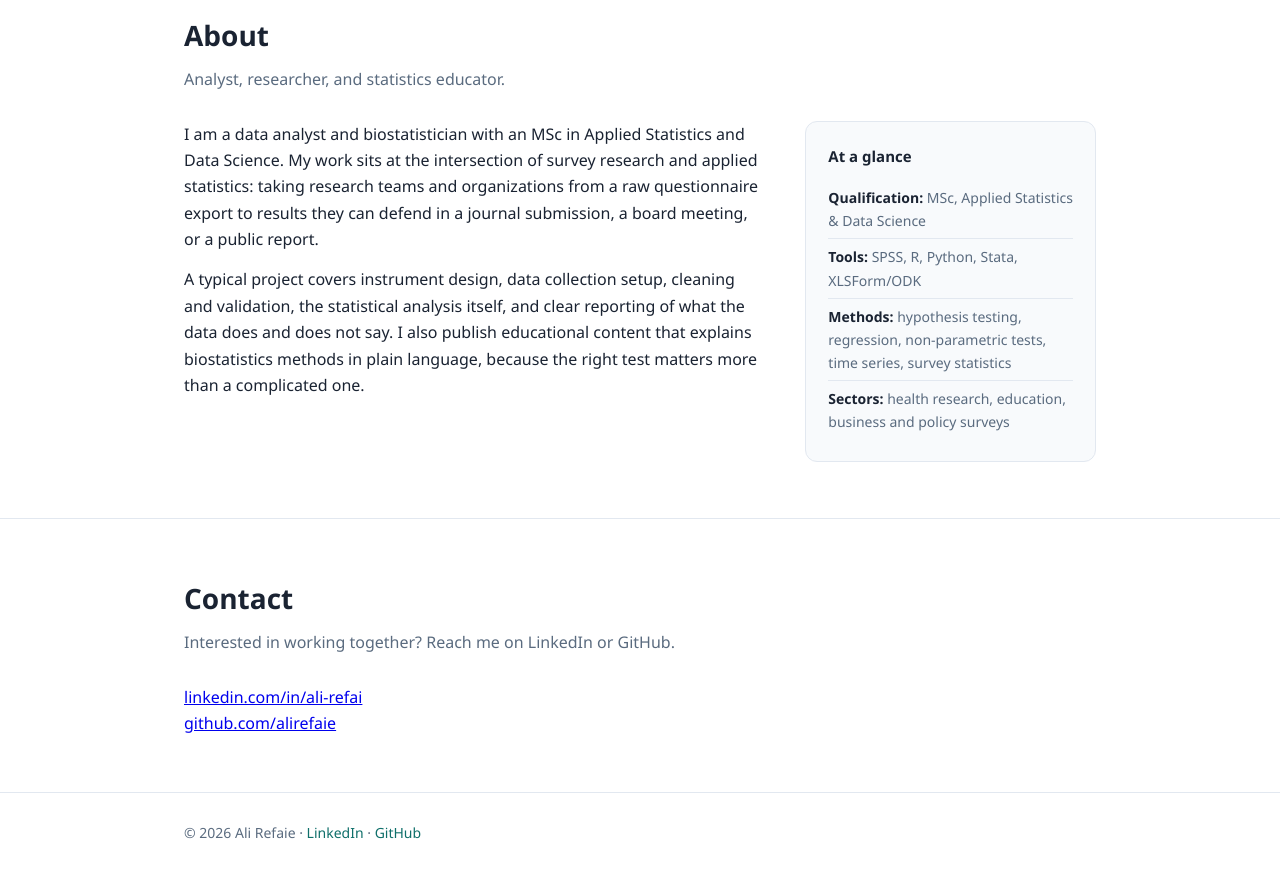
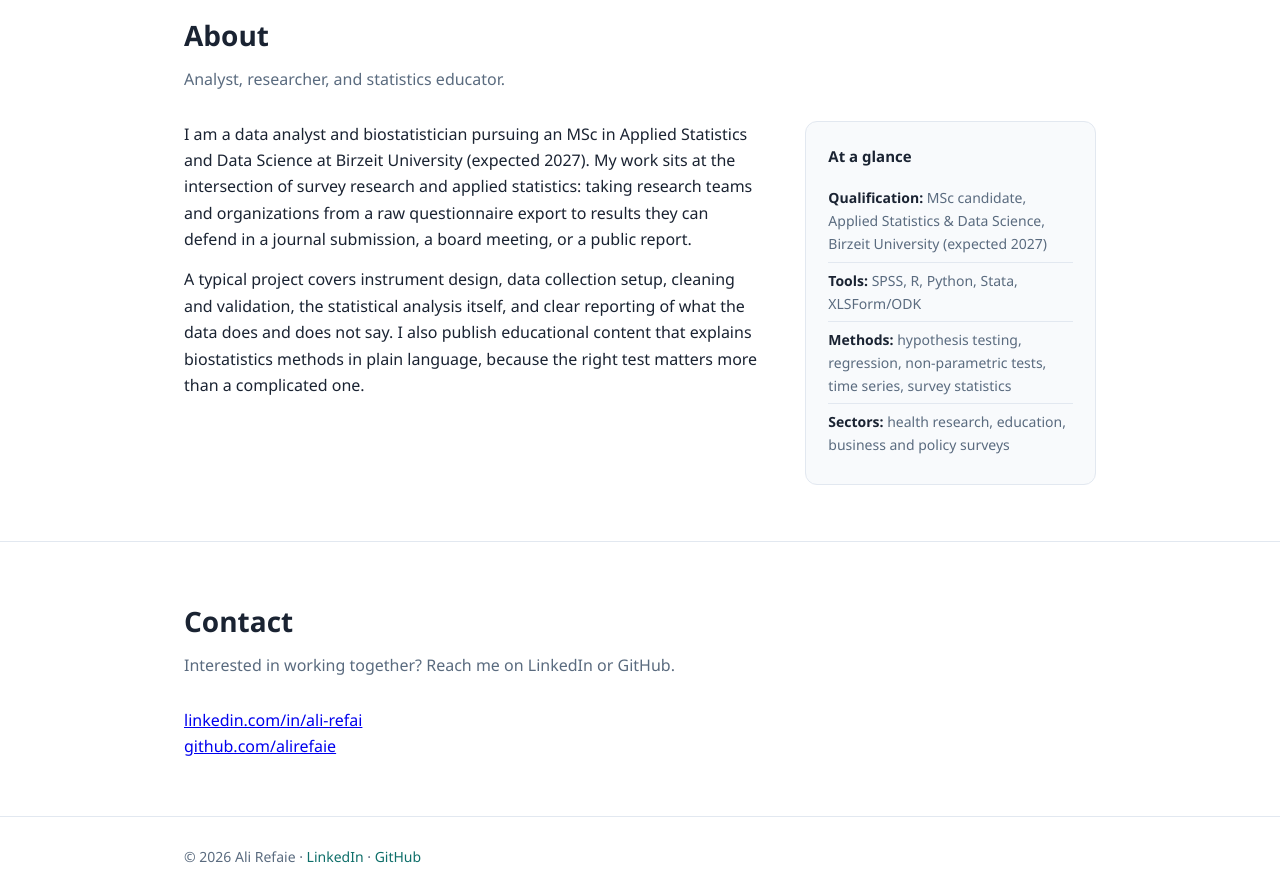
Before and after one commit to alirefaie/alirefaie.github.io, a plain HTML site: page index.html in a window 1280 px wide. Shown: the part 1360-2256 px from the top of the page. Before the commit the page ends 2233 px from the top, so only its background shows below. Drawn offline with Linux system fonts and the light colour scheme.

Commit message:
Update qualifications and educational details in index.html

```diff
--- a/index.html
+++ b/index.html
@@ -90,13 +90,13 @@
     <p class="sub">Analyst, researcher, and statistics educator.</p>
     <div class="about-grid">
       <div>
-        <p>I am a data analyst and biostatistician with an MSc in Applied Statistics and Data Science. My work sits at the intersection of survey research and applied statistics: taking research teams and organizations from a raw questionnaire export to results they can defend in a journal submission, a board meeting, or a public report.</p>
+        <p>I am a data analyst and biostatistician pursuing an MSc in Applied Statistics and Data Science at Birzeit University (expected 2027). My work sits at the intersection of survey research and applied statistics: taking research teams and organizations from a raw questionnaire export to results they can defend in a journal submission, a board meeting, or a public report.</p>
         <p>A typical project covers instrument design, data collection setup, cleaning and validation, the statistical analysis itself, and clear reporting of what the data does and does not say. I also publish educational content that explains biostatistics methods in plain language, because the right test matters more than a complicated one.</p>
       </div>
       <div class="facts">
         <h3>At a glance</h3>
         <ul>
-          <li><strong>Qualification:</strong> MSc, Applied Statistics &amp; Data Science</li>
+          <li><strong>Qualification:</strong> MSc candidate, Applied Statistics &amp; Data Science, Birzeit University (expected 2027)</li>
           <li><strong>Tools:</strong> SPSS, R, Python, Stata, XLSForm/ODK</li>
           <li><strong>Methods:</strong> hypothesis testing, regression, non-parametric tests, time series, survey statistics</li>
           <li><strong>Sectors:</strong> health research, education, business and policy surveys</li>
```
